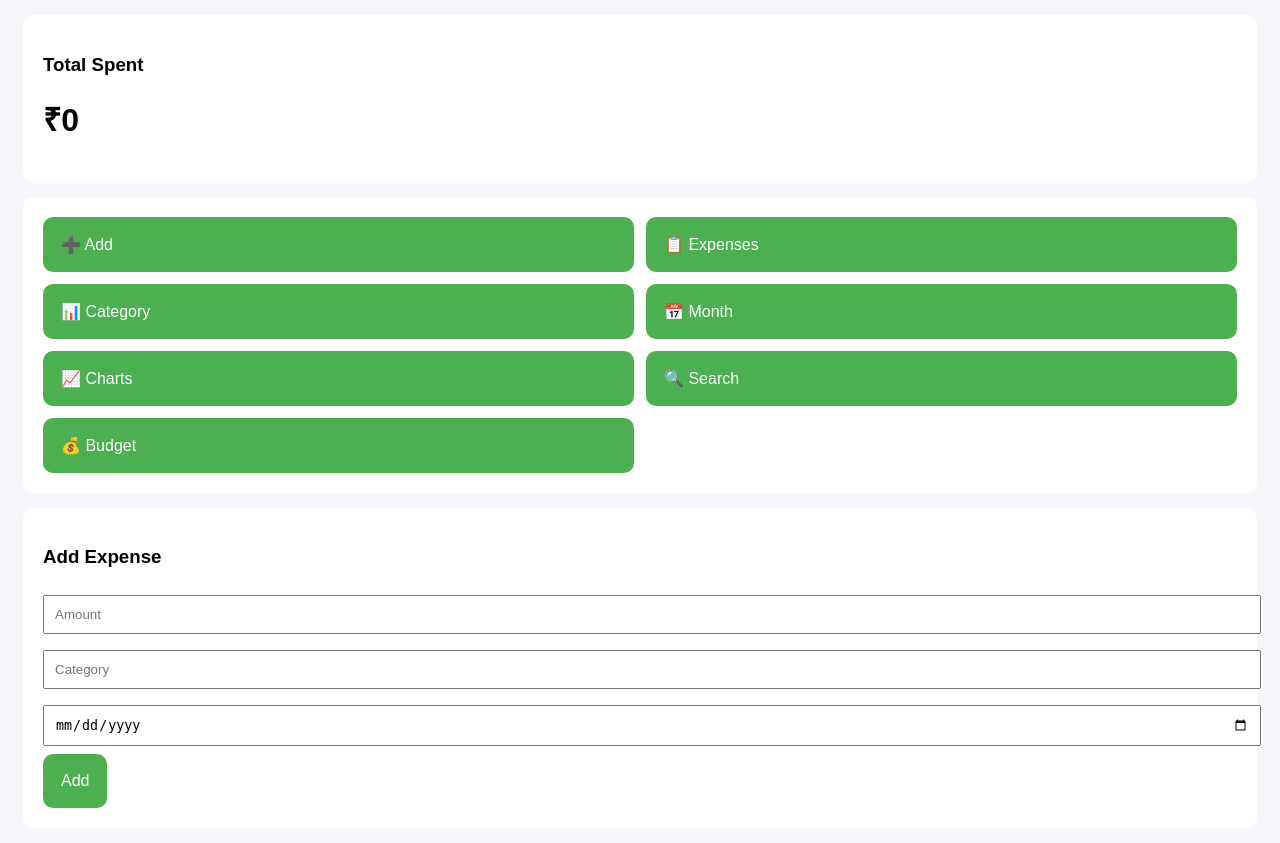
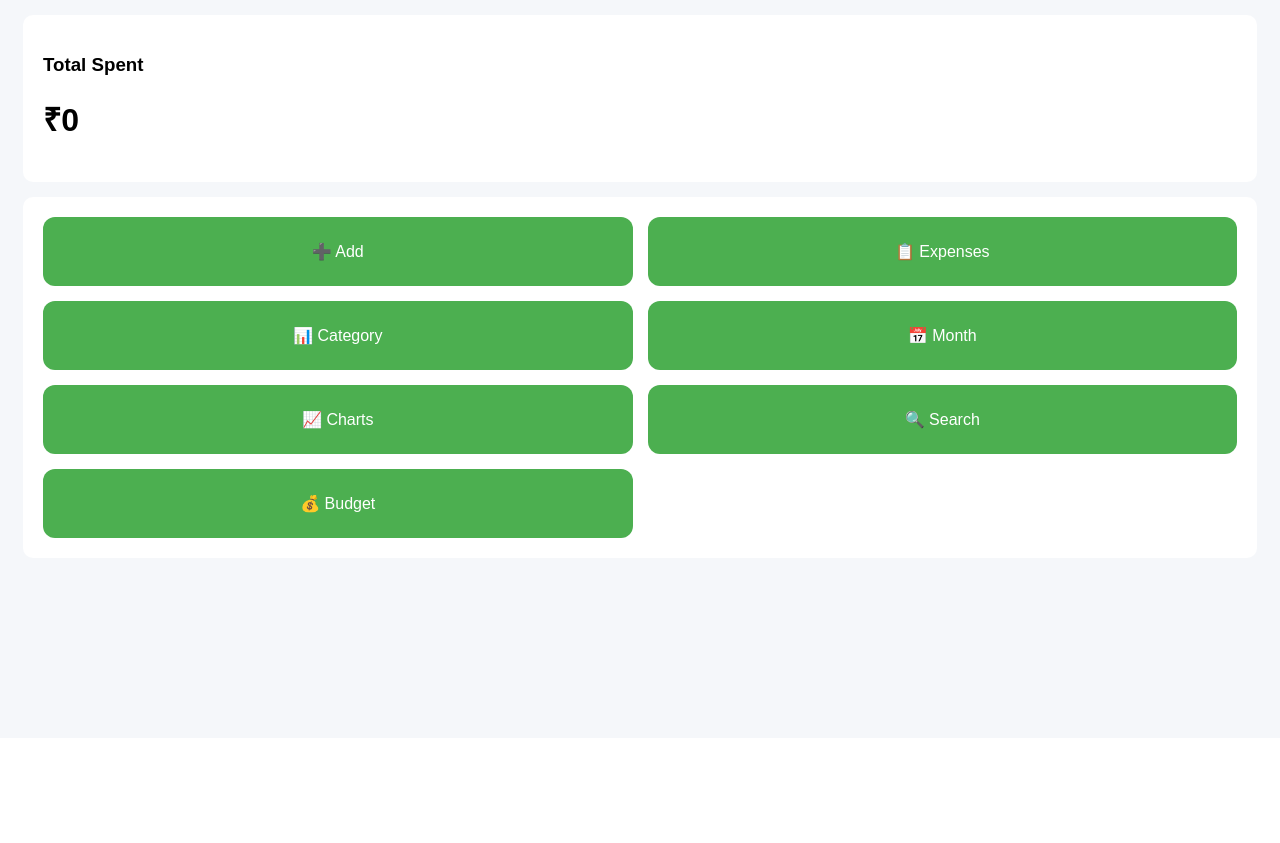
Before and after one commit to sireesha1922/expense-tracker, a Flask app: page / in a window 1280 px wide. Shown: the part 62-905 px from the top of the page. After the commit the page ends 600 px from the top, so only its background shows below. Run offline with Flask 3, Linux system fonts and the light colour scheme; the visitor is signed in with stand-in values (Sample User, id 1); data that the repository does not hold is empty.

Commit message:
Update index.html

```diff
--- a/templates/index.html
+++ b/templates/index.html
@@ -31,22 +31,21 @@ body {
 .grid {
     display: grid;
     grid-template-columns: 1fr 1fr;
-    gap: 12px;
+    gap: 15px;
 }
 
-/* BUTTON */
+/* BIG GREEN BUTTON */
 .btn {
     background: #4CAF50;
     color: white;
-    padding: 18px;
+    padding: 25px;
     border: none;
-    border-radius: 10px;
+    border-radius: 12px;
     font-size: 16px;
-    text-align: left;
     cursor: pointer;
 }
 
-/* HIDDEN SECTIONS */
+/* HIDDEN */
 .hidden {
     display: none;
 }
@@ -60,14 +59,10 @@ input {
 
 <script>
 function show(id){
-    document.getElementById("add").style.display="none";
-    document.getElementById("table").style.display="none";
-    document.getElementById("charts").style.display="none";
-    document.getElementById("budget").style.display="none";
-    document.getElementById("category").style.display="none";
-    document.getElementById("month").style.display="none";
-    document.getElementById("search").style.display="none";
-
+    let sections = ["add","table","charts","budget","category","month","search"];
+    sections.forEach(s => {
+        document.getElementById(s).style.display="none";
+    });
     document.getElementById(id).style.display="block";
 }
 </script>
@@ -86,7 +81,7 @@ function show(id){
 <h1>₹{{ total }}</h1>
 </div>
 
-<!-- 7 BUTTON GRID -->
+<!-- 7 BUTTONS -->
 <div class="card grid">
 <button class="btn" onclick="show('add')">➕ Add</button>
 <button class="btn" onclick="show('table')">📋 Expenses</button>
@@ -98,7 +93,7 @@ function show(id){
 </div>
 
 <!-- ADD -->
-<div id="add" class="card">
+<div id="add" class="card hidden">
 <h3>Add Expense</h3>
 <form action="/add" method="POST">
 <input type="number" name="amount" placeholder="Amount" required>
@@ -113,7 +108,6 @@ function show(id){
 <h3>Expenses</h3>
 <table border="1" width="100%">
 <tr><th>Amount</th><th>Category</th><th>Date</th></tr>
-
 {% for e in expenses %}
 <tr>
 <td>{{ e.amount }}</td>
@@ -121,7 +115,6 @@ function show(id){
 <td>{{ e.date }}</td>
 </tr>
 {% endfor %}
-
 </table>
 </div>
 
@@ -157,8 +150,8 @@ function show(id){
 <!-- BUDGET -->
 <div id="budget" class="card hidden">
 <h3>Set Budget</h3>
-<form action="/budget" method="POST">
-<input type="number" name="budget" placeholder="Enter Budget">
+<form>
+<input type="number" placeholder="Enter Budget">
 <button class="btn">Save</button>
 </form>
 </div>
@@ -167,13 +160,13 @@ function show(id){
 <div id="charts" class="card hidden">
 <h3>Charts</h3>
 
-<div style="width:300px;margin:auto;">
+<div style="width:250px;margin:auto;">
 <canvas id="catChart"></canvas>
 </div>
 
 <br>
 
-<div style="width:500px;margin:auto;">
+<div style="width:400px;margin:auto;">
 <canvas id="monthChart"></canvas>
 </div>
 
```
